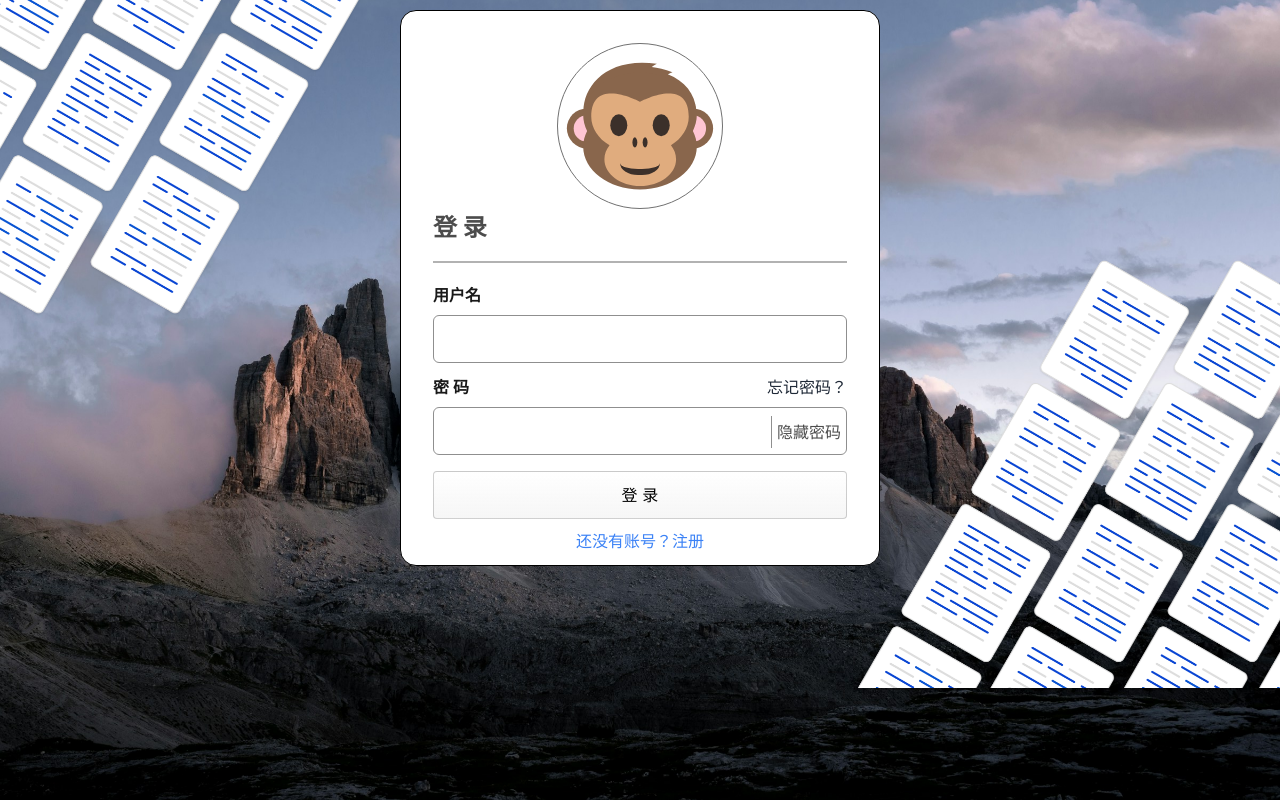
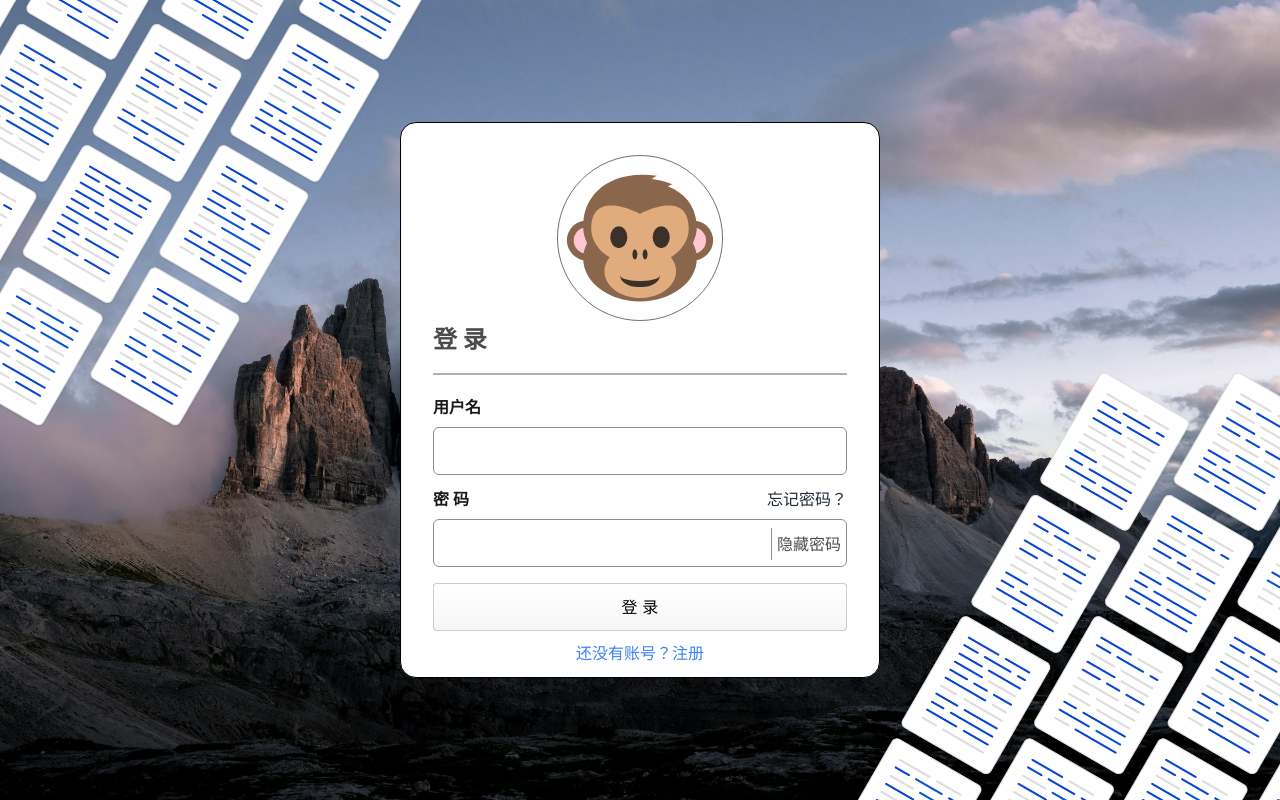
Before and after one commit to xiaorenwu234/knowfc_frontend, a Vue app: page /#/signin in a window 1280 px wide. Built offline with nearby package versions, Linux system fonts and the light colour scheme; no server answers; a web font is replaced by a local one.

Commit message:
修布局bug

```diff
--- a/src/App.vue
+++ b/src/App.vue
@@ -77,7 +77,7 @@ watch(
     <SearchBar v-if="showSearch" class="z-40 sticky top-0" :class="{ 'opacity-0': isHidden,'-translate-y-24': isHidden}"/>
 
     <!-- 主体 -->
-    <div class="flex-1 min-h-screen bg-container z-0 mt-[-112px]">
+    <div class="flex-1 min-h-screen bg-container z-0 " :class="{'mt-[-112px]': showSearch}">
       <RouterView :key="$route.fullPath"></RouterView>
     </div>
   </div>
```
